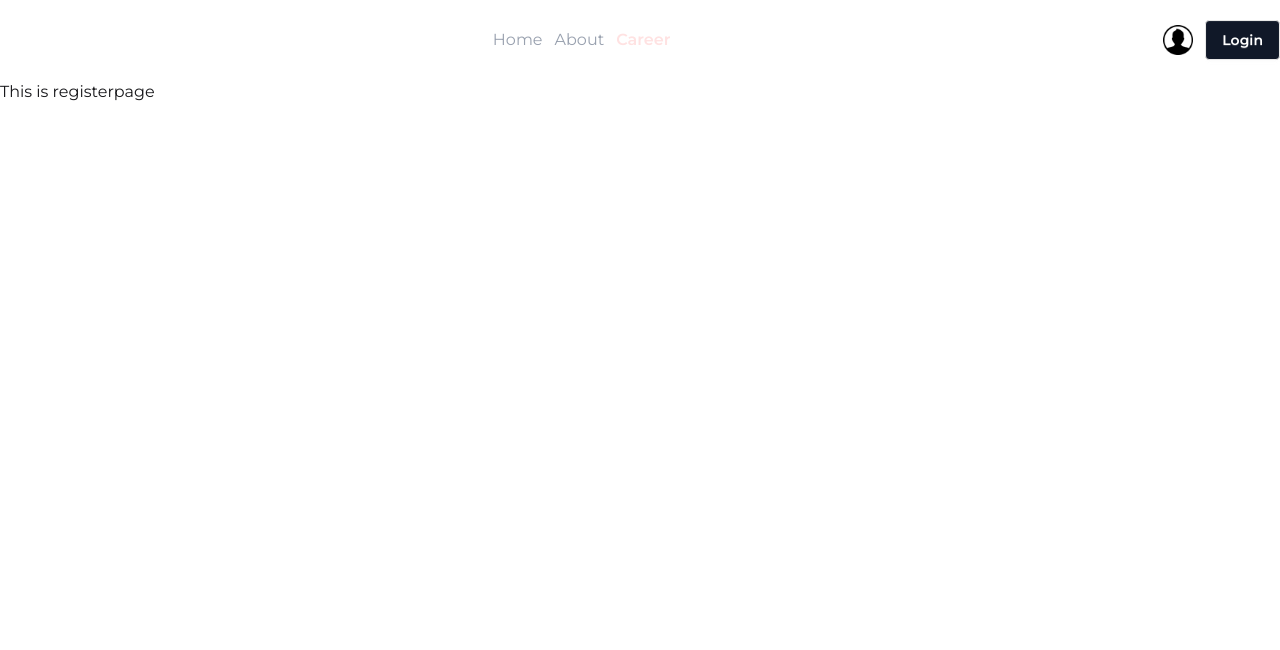
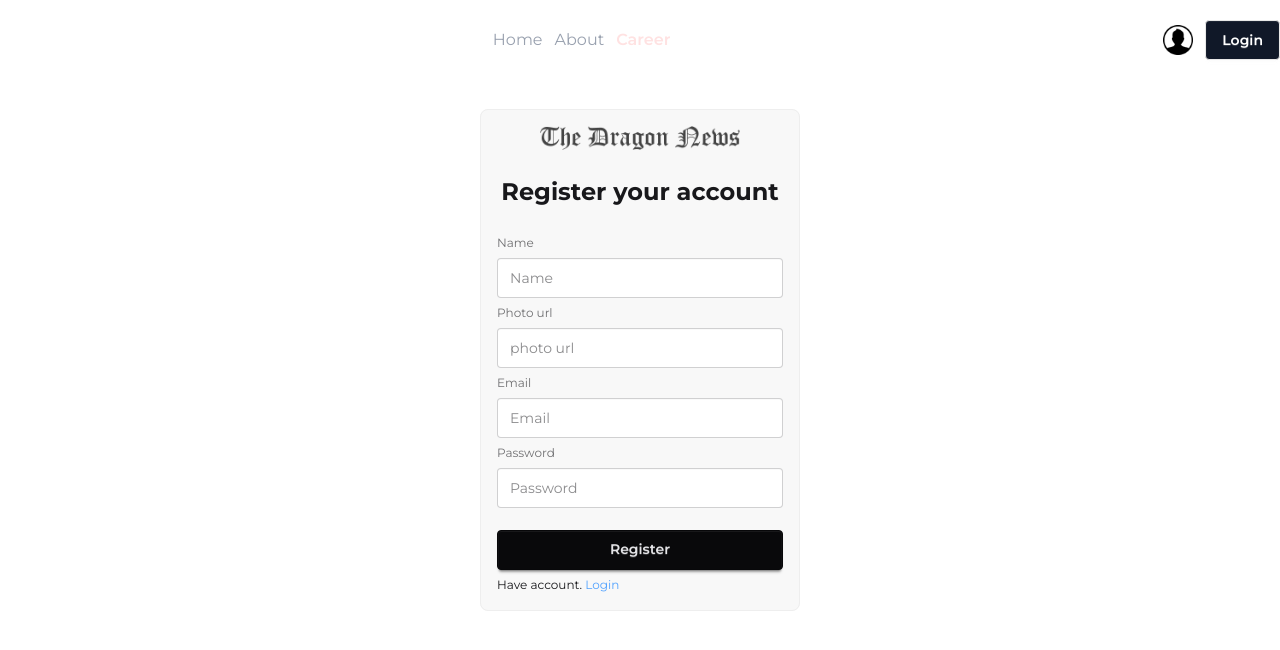
Before and after one commit to jihadsoyon/MERN-Learning, a Next.js app in the folder Nextjs-learn-practice/the-dragon-news/: page /register in a window 1280 px wide. Shown: the top 650 px of the page. Built offline with nearby package versions, Linux system fonts and the light colour scheme.

Commit message:
Design Login & Register Page With React Hook Form

```diff
--- a/Nextjs-learn-practice/the-dragon-news/package.json
+++ b/Nextjs-learn-practice/the-dragon-news/package.json
@@ -14,6 +14,7 @@
     "react": "19.3.0",
     "react-dom": "19.3.0",
     "react-fast-marquee": "^1.6.5",
+    "react-hook-form": "^7.92.0",
     "react-icons": "^5.7.0"
   },
   "devDependencies": {
--- a/Nextjs-learn-practice/the-dragon-news/src/app/(auth)/login/page.jsx
+++ b/Nextjs-learn-practice/the-dragon-news/src/app/(auth)/login/page.jsx
@@ -1,9 +1,40 @@
+"use client"
+
+import Image from 'next/image';
+import Link from 'next/link';
 import React from 'react';
+import { useForm } from 'react-hook-form';
+import logo from "@/assets/logo.png"
 
 const LoginPage = () => {
+
+    const {register, handleSubmit, watch, formState: {errors}} = useForm()
+
+    const handleLoginFunc = (data) => {
+      console.log(data);
+
+    }
+
+    // console.log(watch("email"));
+
     return (
-        <div>
-            Log in page
+        <div className='min-h-[70vh] flex justify-center items-center'>
+            <div>
+                <form onSubmit={handleSubmit(handleLoginFunc)}>
+                    <fieldset className="fieldset bg-base-200 border-base-300 rounded-box w-xs border p-4">
+                        <Image src={logo} width={200} height={200} alt='Logo' className='mx-auto' loading="eager"/>
+                        <h2 className='text-2xl text-center my-5 font-bold'>Log in your account</h2>
+                        <label className="label">Email</label>
+                        <input type="email" className="input" {...register('email', {required: "Email field is required"})} placeholder="Email" />
+                         {errors.email && <p className='text-red-500'>{errors.email.message}</p>}
+                        <label className="label">Password</label>
+                        <input type="password" className="input" {...register('password', {required: "Password field is required"})} placeholder="Password" />
+                         {errors.password && <p className='text-red-500'>{errors.password.message}</p>}
+                        <button className="btn btn-neutral mt-4">Login</button>
+                        <p>Don't have account. <Link href={`/register`} className='text-blue-400'>Register</Link></p>
+                    </fieldset>
+                </form>
+            </div>
         </div>
     );
 };
--- a/Nextjs-learn-practice/the-dragon-news/src/app/(auth)/register/page.jsx
+++ b/Nextjs-learn-practice/the-dragon-news/src/app/(auth)/register/page.jsx
@@ -1,9 +1,46 @@
+"use client"
+
+import Image from 'next/image';
+import Link from 'next/link';
 import React from 'react';
+import { useForm } from 'react-hook-form';
+import logo from "@/assets/logo.png"
 
 const RegisterPage = () => {
+
+    const { register, handleSubmit, formState: { errors } } = useForm()
+
+    const handleRegisterFunc = (data) => {
+        console.log(data);
+
+    }
+
+    // console.log(watch("email"));
+
     return (
-        <div>
-            This is registerpage
+        <div className='min-h-[70vh] flex justify-center items-center'>
+            <div>
+                <form onSubmit={handleSubmit(handleRegisterFunc)}>
+                    <fieldset className="fieldset bg-base-200 border-base-300 rounded-box w-xs border p-4">
+                        <Image src={logo} width={200} height={200} alt='Logo' className='mx-auto' loading="eager"/>
+                        <h2 className='text-2xl text-center my-5 font-bold'>Register your account</h2>
+                        <label className="label">Name</label>
+                        <input type="text" className="input" {...register('name', { required: "Name field is required" })} placeholder="Name" />
+                        {errors.name && <p className='text-red-500'>{errors.name.message}</p>}
+                        <label className="label">Photo url</label>
+                        <input type="text" className="input" {...register('photo', { required: "Photo url is required" })} placeholder="photo url" />
+                        {errors.photo && <p className='text-red-500'>{errors.photo.message}</p>}
+                        <label className="label">Email</label>
+                        <input type="email" className="input" {...register('email', { required: "Email field is required" })} placeholder="Email" />
+                        {errors.email && <p className='text-red-500'>{errors.email.message}</p>}
+                        <label className="label">Password</label>
+                        <input type="password" className="input" {...register('password', { required: "Password field is required" })} placeholder="Password" />
+                        {errors.password && <p className='text-red-500'>{errors.password.message}</p>}
+                        <button className="btn btn-neutral mt-4">Register</button>
+                        <p>Have account. <Link href={`/login`} className='text-blue-400'>Login</Link></p>
+                    </fieldset>
+                </form>
+            </div>
         </div>
     );
 };
```
Also changed, not shown: 1 other file (tests, documents, lock files or other folders).
